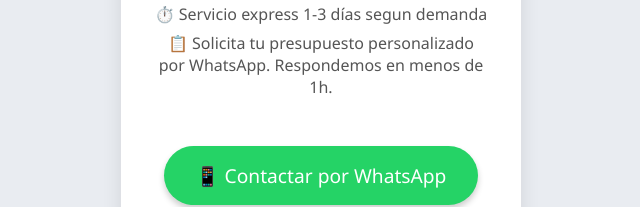
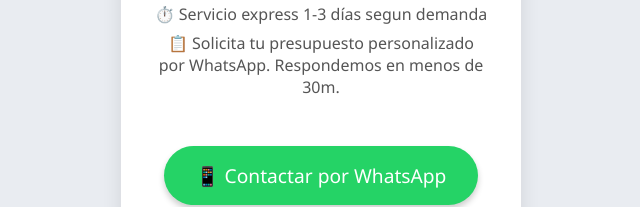
Before and after one commit to Xoorla/reparaweb, a plain HTML site: page index.html in a window 1280 px wide. Shown: the part 615-822 px from the top of the page, 319-959 px from the left. Drawn offline with Linux system fonts and the light colour scheme.

Commit message:
ReparaYa! Web 2.0

```diff
--- a/index.html
+++ b/index.html
@@ -100,7 +100,7 @@
   <p style="margin: 0.4rem 0;">📍 Recogida y entrega gratuita en Jerez</p>
   <p style="margin: 0.4rem 0;">🛠️ 3 meses de garantía en todas las reparaciones</p>
   <p style="margin: 0.4rem 0;">⏱️ Servicio express 1-3 días segun demanda</p>
-  <p style="margin: 0.4rem 0;">📋 Solicita tu presupuesto personalizado por WhatsApp. Respondemos en menos de 1h.</p>
+  <p style="margin: 0.4rem 0;">📋 Solicita tu presupuesto personalizado por WhatsApp. Respondemos en menos de 30m.</p>
 </div>
 
     </div>
```
